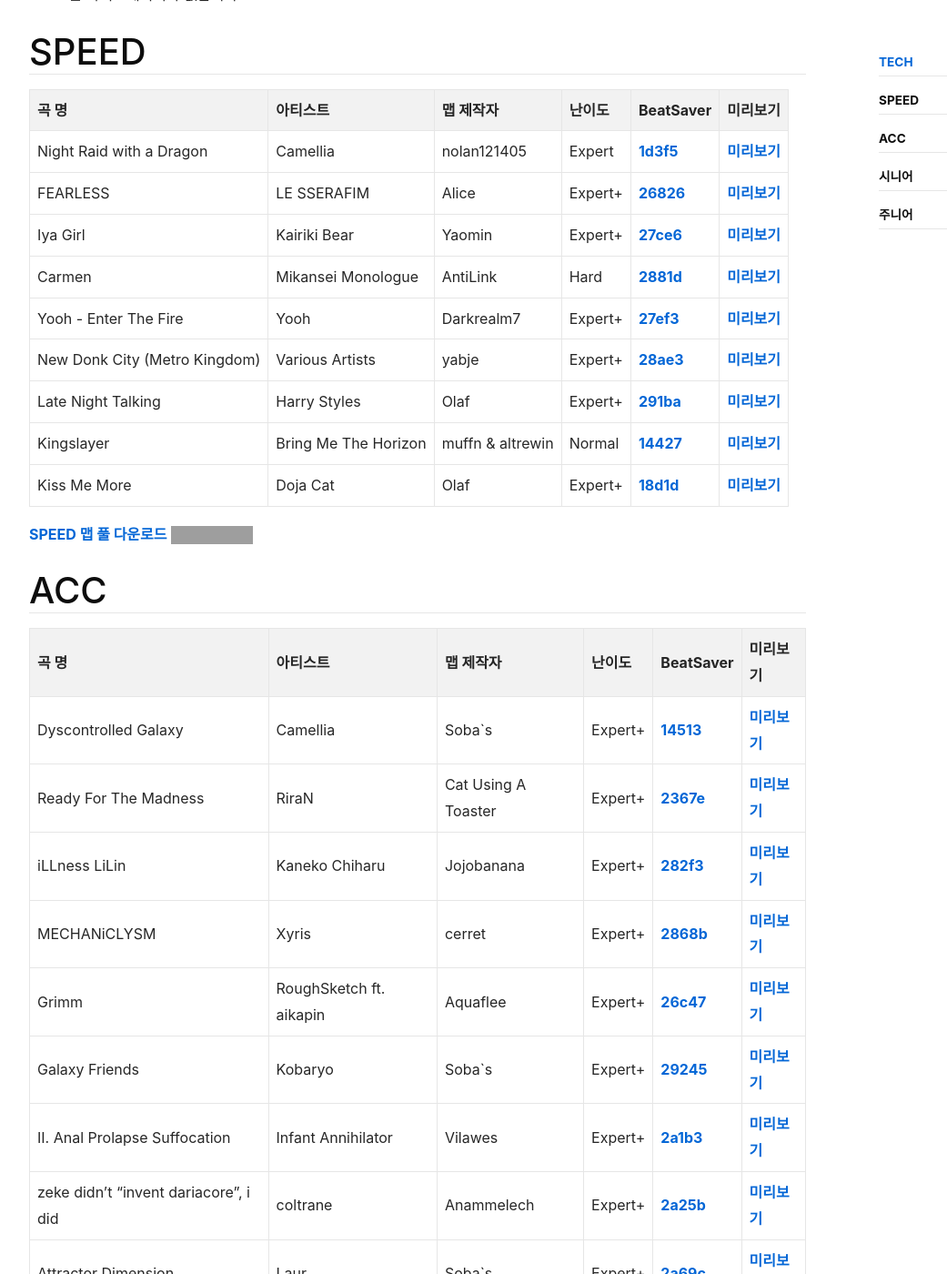
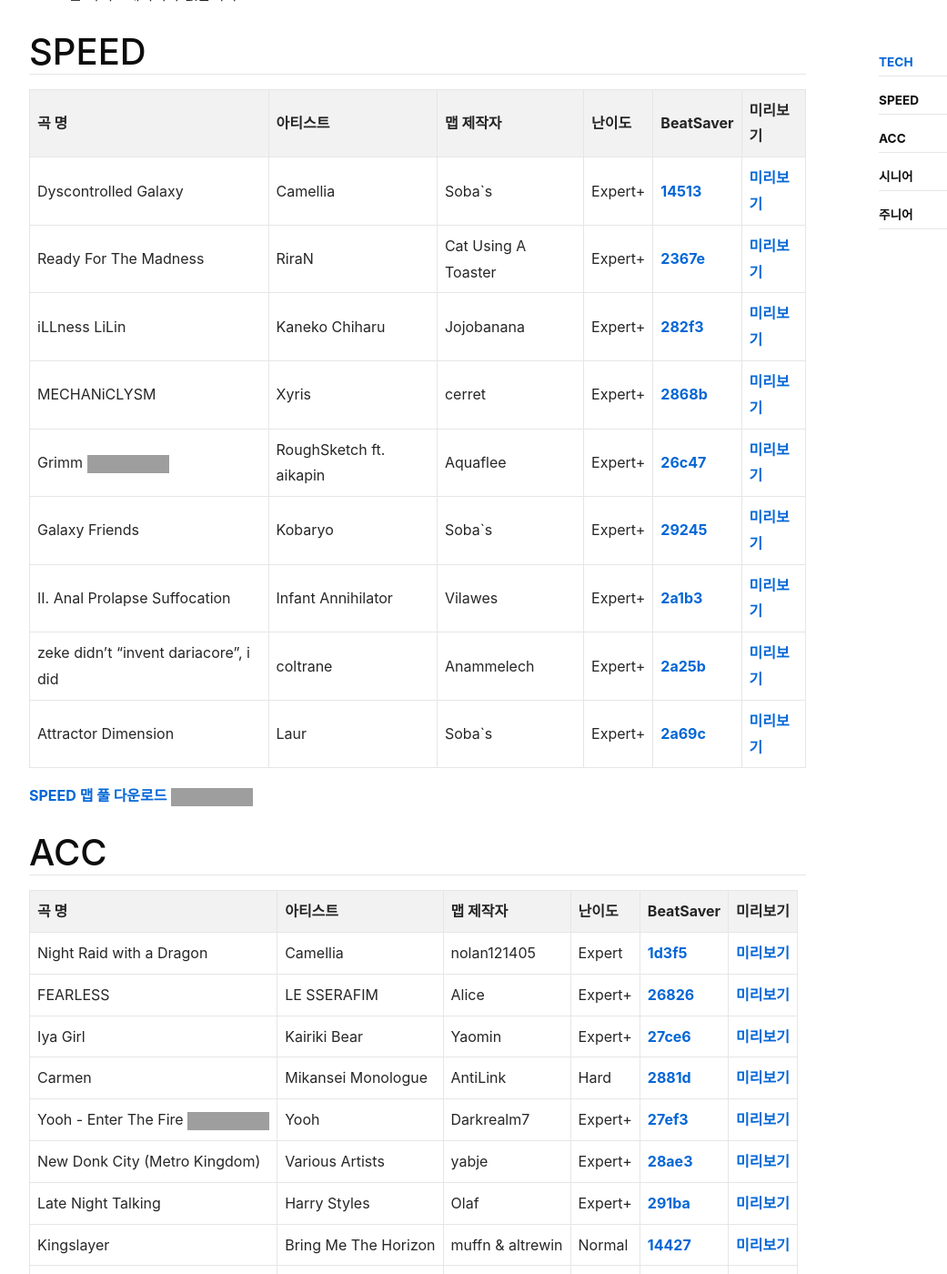
Before and after one commit to BSCKorea/bsckorea.github.io, a Jekyll site: the page built from _posts/kbl_3/2022-10-30-KBL3-Final-Map-pool.md, in a window 1280 px wide and 1400 px high, scrolled down 861 px. Shown: the whole window at 91% size, without its empty margins (71-1112 px from the left). Built offline with Jekyll 4.4.1, drawn with Linux system fonts in a browser that asks for light colours; some web fonts are replaced; some of the changed lines change nothing that is shown; some of the changed text lies outside the part shown; grey boxes are pictures that could not be loaded.

Commit message:
fix: exchanged speed and acc pool

```diff
--- a/_posts/kbl_3/2022-10-30-KBL3-Final-Map-pool.md
+++ b/_posts/kbl_3/2022-10-30-KBL3-Final-Map-pool.md
@@ -23,49 +23,49 @@
 
 # SPEED
 
-| 곡 명                         | 아티스트             | 맵 제작자        | 난이도  | BeatSaver                                 | 미리보기                                                  |
-| :---------------------------- | :------------------- | :--------------- | :------ | :---------------------------------------- | :-------------------------------------------------------- |
-| Night Raid with a Dragon      | Camellia             | nolan121405      | Expert  | [1d3f5](https://beatsaver.com/maps/1d3f5) | [미리보기](https://skystudioapps.com/bs-viewer/?id=1d3f5) |
-| FEARLESS                      | LE SSERAFIM          | Alice            | Expert+ | [26826](https://beatsaver.com/maps/26826) | [미리보기](https://skystudioapps.com/bs-viewer/?id=26826) |
-| Iya Girl                      | Kairiki Bear         | Yaomin           | Expert+ | [27ce6](https://beatsaver.com/maps/27ce6) | [미리보기](https://skystudioapps.com/bs-viewer/?id=27ce6) |
-| Carmen                        | Mikansei Monologue   | AntiLink         | Hard    | [2881d](https://beatsaver.com/maps/2881d) | [미리보기](https://skystudioapps.com/bs-viewer/?id=2881d) |
-| Yooh - Enter The Fire         | Yooh                 | Darkrealm7       | Expert+ | [27ef3](https://beatsaver.com/maps/27ef3) | [미리보기](https://skystudioapps.com/bs-viewer/?id=27ef3) |
-| New Donk City (Metro Kingdom) | Various Artists      | yabje            | Expert+ | [28ae3](https://beatsaver.com/maps/28ae3) | [미리보기](https://skystudioapps.com/bs-viewer/?id=28ae3) |
-| Late Night Talking            | Harry Styles         | Olaf             | Expert+ | [291ba](https://beatsaver.com/maps/291ba) | [미리보기](https://skystudioapps.com/bs-viewer/?id=291ba) |
-| Kingslayer                    | Bring Me The Horizon | muffn & altrewin | Normal  | [14427](https://beatsaver.com/maps/14427) | [미리보기](https://skystudioapps.com/bs-viewer/?id=14427) |
-| Kiss Me More                  | Doja Cat             | Olaf             | Expert+ | [18d1d](https://beatsaver.com/maps/18d1d) | [미리보기](https://skystudioapps.com/bs-viewer/?id=18d1d) |
+| 곡 명                                                             | 아티스트                | 맵 제작자           | 난이도  | BeatSaver                                 | 미리보기                                                  |
+| :---------------------------------------------------------------- | :---------------------- | :------------------ | :------ | :---------------------------------------- | :-------------------------------------------------------- |
+| Dyscontrolled Galaxy                                              | Camellia                | Soba`s              | Expert+ | [14513](https://beatsaver.com/maps/14513) | [미리보기](https://skystudioapps.com/bs-viewer/?id=14513) |
+| Ready For The Madness                                             | RiraN                   | Cat Using A Toaster | Expert+ | [2367e](https://beatsaver.com/maps/2367e) | [미리보기](https://skystudioapps.com/bs-viewer/?id=2367e) |
+| iLLness LiLin                                                     | Kaneko Chiharu          | Jojobanana          | Expert+ | [282f3](https://beatsaver.com/maps/282f3) | [미리보기](https://skystudioapps.com/bs-viewer/?id=282f3) |
+| MECHANiCLYSM                                                      | Xyris                   | cerret              | Expert+ | [2868b](https://beatsaver.com/maps/2868b) | [미리보기](https://skystudioapps.com/bs-viewer/?id=2868b) |
+| Grimm ![Tiebreaker](https://img.shields.io/badge/-Tiebreaker-red) | RoughSketch ft. aikapin | Aquaflee            | Expert+ | [26c47](https://beatsaver.com/maps/26c47) | [미리보기](https://skystudioapps.com/bs-viewer/?id=26c47) |
+| Galaxy Friends                                                    | Kobaryo                 | Soba`s              | Expert+ | [29245](https://beatsaver.com/maps/29245) | [미리보기](https://skystudioapps.com/bs-viewer/?id=29245) |
+| II. Anal Prolapse Suffocation                                     | Infant Annihilator      | Vilawes             | Expert+ | [2a1b3](https://beatsaver.com/maps/2a1b3) | [미리보기](https://skystudioapps.com/bs-viewer/?id=2a1b3) |
+| zeke didn't "invent dariacore", i did                             | coltrane                | Anammelech          | Expert+ | [2a25b](https://beatsaver.com/maps/2a25b) | [미리보기](https://skystudioapps.com/bs-viewer/?id=2a25b) |
+| Attractor Dimension                                               | Laur                    | Soba`s              | Expert+ | [2a69c](https://beatsaver.com/maps/2a69c) | [미리보기](https://skystudioapps.com/bs-viewer/?id=2a69c) |
 
 <a href="/playlist/kbsl3_speed_final.json" download>SPEED 맵 풀 다운로드</a> [![바로 설치](https://img.shields.io/badge/-%EB%B0%94%EB%A1%9C%20%EC%84%A4%EC%B9%98-blue)](bsplaylist://playlist/https://bsckorea.github.io/playlist/kbsl3_speed_final.json)
 
 # ACC
 
-| 곡 명                                 | 아티스트                | 맵 제작자           | 난이도  | BeatSaver                                 | 미리보기                                                  |
-| :------------------------------------ | :---------------------- | :------------------ | :------ | :---------------------------------------- | :-------------------------------------------------------- |
-| Dyscontrolled Galaxy                  | Camellia                | Soba`s              | Expert+ | [14513](https://beatsaver.com/maps/14513) | [미리보기](https://skystudioapps.com/bs-viewer/?id=14513) |
-| Ready For The Madness                 | RiraN                   | Cat Using A Toaster | Expert+ | [2367e](https://beatsaver.com/maps/2367e) | [미리보기](https://skystudioapps.com/bs-viewer/?id=2367e) |
-| iLLness LiLin                         | Kaneko Chiharu          | Jojobanana          | Expert+ | [282f3](https://beatsaver.com/maps/282f3) | [미리보기](https://skystudioapps.com/bs-viewer/?id=282f3) |
-| MECHANiCLYSM                          | Xyris                   | cerret              | Expert+ | [2868b](https://beatsaver.com/maps/2868b) | [미리보기](https://skystudioapps.com/bs-viewer/?id=2868b) |
-| Grimm                                 | RoughSketch ft. aikapin | Aquaflee            | Expert+ | [26c47](https://beatsaver.com/maps/26c47) | [미리보기](https://skystudioapps.com/bs-viewer/?id=26c47) |
-| Galaxy Friends                        | Kobaryo                 | Soba`s              | Expert+ | [29245](https://beatsaver.com/maps/29245) | [미리보기](https://skystudioapps.com/bs-viewer/?id=29245) |
-| II. Anal Prolapse Suffocation         | Infant Annihilator      | Vilawes             | Expert+ | [2a1b3](https://beatsaver.com/maps/2a1b3) | [미리보기](https://skystudioapps.com/bs-viewer/?id=2a1b3) |
-| zeke didn't "invent dariacore", i did | coltrane                | Anammelech          | Expert+ | [2a25b](https://beatsaver.com/maps/2a25b) | [미리보기](https://skystudioapps.com/bs-viewer/?id=2a25b) |
-| Attractor Dimension                   | Laur                    | Soba`s              | Expert+ | [2a69c](https://beatsaver.com/maps/2a69c) | [미리보기](https://skystudioapps.com/bs-viewer/?id=2a69c) |
+| 곡 명                                                                             | 아티스트             | 맵 제작자        | 난이도  | BeatSaver                                 | 미리보기                                                  |
+| :-------------------------------------------------------------------------------- | :------------------- | :--------------- | :------ | :---------------------------------------- | :-------------------------------------------------------- |
+| Night Raid with a Dragon                                                          | Camellia             | nolan121405      | Expert  | [1d3f5](https://beatsaver.com/maps/1d3f5) | [미리보기](https://skystudioapps.com/bs-viewer/?id=1d3f5) |
+| FEARLESS                                                                          | LE SSERAFIM          | Alice            | Expert+ | [26826](https://beatsaver.com/maps/26826) | [미리보기](https://skystudioapps.com/bs-viewer/?id=26826) |
+| Iya Girl                                                                          | Kairiki Bear         | Yaomin           | Expert+ | [27ce6](https://beatsaver.com/maps/27ce6) | [미리보기](https://skystudioapps.com/bs-viewer/?id=27ce6) |
+| Carmen                                                                            | Mikansei Monologue   | AntiLink         | Hard    | [2881d](https://beatsaver.com/maps/2881d) | [미리보기](https://skystudioapps.com/bs-viewer/?id=2881d) |
+| Yooh - Enter The Fire ![Tiebreaker](https://img.shields.io/badge/-Tiebreaker-red) | Yooh                 | Darkrealm7       | Expert+ | [27ef3](https://beatsaver.com/maps/27ef3) | [미리보기](https://skystudioapps.com/bs-viewer/?id=27ef3) |
+| New Donk City (Metro Kingdom)                                                     | Various Artists      | yabje            | Expert+ | [28ae3](https://beatsaver.com/maps/28ae3) | [미리보기](https://skystudioapps.com/bs-viewer/?id=28ae3) |
+| Late Night Talking                                                                | Harry Styles         | Olaf             | Expert+ | [291ba](https://beatsaver.com/maps/291ba) | [미리보기](https://skystudioapps.com/bs-viewer/?id=291ba) |
+| Kingslayer                                                                        | Bring Me The Horizon | muffn & altrewin | Normal  | [14427](https://beatsaver.com/maps/14427) | [미리보기](https://skystudioapps.com/bs-viewer/?id=14427) |
+| Kiss Me More                                                                      | Doja Cat             | Olaf             | Expert+ | [18d1d](https://beatsaver.com/maps/18d1d) | [미리보기](https://skystudioapps.com/bs-viewer/?id=18d1d) |
 
 <a href="/playlist/kbsl3_acc_final.json" download>ACC 맵 풀 다운로드</a> [![바로 설치](https://img.shields.io/badge/-%EB%B0%94%EB%A1%9C%20%EC%84%A4%EC%B9%98-blue)](bsplaylist://playlist/https://bsckorea.github.io/playlist/kbsl3_acc_final.json)
 
 # 시니어
 
-| 곡 명              | 아티스트     | 맵 제작자                    | 난이도  | BeatSaver                                 | 미리보기                                                  |
-| :----------------- | :----------- | :--------------------------- | :------ | :---------------------------------------- | :-------------------------------------------------------- |
-| Android Girl       | DECO\*27     | Danrabomb                    | Expert+ | [25bd0](https://beatsaver.com/maps/25bd0) | [미리보기](https://skystudioapps.com/bs-viewer/?id=25bd0) |
-| WAO!!              | Hakui Koyori | Alice                        | Expert+ | [26d33](https://beatsaver.com/maps/26d33) | [미리보기](https://skystudioapps.com/bs-viewer/?id=26d33) |
-| Garakuta Doll Play | t+pazolite   | RJB                          | Expert+ | [27309](https://beatsaver.com/maps/27309) | [미리보기](https://skystudioapps.com/bs-viewer/?id=27309) |
-| Miracle            | Andora       | Joetastic                    | Expert+ | [27c90](https://beatsaver.com/maps/27c90) | [미리보기](https://skystudioapps.com/bs-viewer/?id=27c90) |
-| Chocolate Lily     | Kobaryo      | Rogdude                      | Expert  | [ba40](https://beatsaver.com/maps/ba40)   | [미리보기](https://skystudioapps.com/bs-viewer/?id=ba40)  |
-| monochrome dream   | t+pazolite   | CMP1111                      | Expert  | [28869](https://beatsaver.com/maps/28869) | [미리보기](https://skystudioapps.com/bs-viewer/?id=28869) |
-| Clip it Bro        | P\*Light     | Timbo & abcbadq              | Expert  | [202d2](https://beatsaver.com/maps/202d2) | [미리보기](https://skystudioapps.com/bs-viewer/?id=202d2) |
-| YURUSHITE          | t+pazolite   | ptotpa, Astrella, & miitchel | Expert  | [25671](https://beatsaver.com/maps/25671) | [미리보기](https://skystudioapps.com/bs-viewer/?id=25671) |
-| When I use it      | Buster Nalmi | Astrella & Timbo             | Normal  | [27bae](https://beatsaver.com/maps/27bae) | [미리보기](https://skystudioapps.com/bs-viewer/?id=27bae) |
+| 곡 명                                                                      | 아티스트     | 맵 제작자                    | 난이도  | BeatSaver                                 | 미리보기                                                  |
+| :------------------------------------------------------------------------- | :----------- | :--------------------------- | :------ | :---------------------------------------- | :-------------------------------------------------------- |
+| Android Girl                                                               | DECO\*27     | Danrabomb                    | Expert+ | [25bd0](https://beatsaver.com/maps/25bd0) | [미리보기](https://skystudioapps.com/bs-viewer/?id=25bd0) |
+| WAO!!                                                                      | Hakui Koyori | Alice                        | Expert+ | [26d33](https://beatsaver.com/maps/26d33) | [미리보기](https://skystudioapps.com/bs-viewer/?id=26d33) |
+| Garakuta Doll Play                                                         | t+pazolite   | RJB                          | Expert+ | [27309](https://beatsaver.com/maps/27309) | [미리보기](https://skystudioapps.com/bs-viewer/?id=27309) |
+| Miracle                                                                    | Andora       | Joetastic                    | Expert+ | [27c90](https://beatsaver.com/maps/27c90) | [미리보기](https://skystudioapps.com/bs-viewer/?id=27c90) |
+| Chocolate Lily ![Tiebreaker](https://img.shields.io/badge/-Tiebreaker-red) | Kobaryo      | Rogdude                      | Expert  | [ba40](https://beatsaver.com/maps/ba40)   | [미리보기](https://skystudioapps.com/bs-viewer/?id=ba40)  |
+| monochrome dream                                                           | t+pazolite   | CMP1111                      | Expert  | [28869](https://beatsaver.com/maps/28869) | [미리보기](https://skystudioapps.com/bs-viewer/?id=28869) |
+| Clip it Bro                                                                | P\*Light     | Timbo & abcbadq              | Expert  | [202d2](https://beatsaver.com/maps/202d2) | [미리보기](https://skystudioapps.com/bs-viewer/?id=202d2) |
+| YURUSHITE                                                                  | t+pazolite   | ptotpa, Astrella, & miitchel | Expert  | [25671](https://beatsaver.com/maps/25671) | [미리보기](https://skystudioapps.com/bs-viewer/?id=25671) |
+| When I use it                                                              | Buster Nalmi | Astrella & Timbo             | Normal  | [27bae](https://beatsaver.com/maps/27bae) | [미리보기](https://skystudioapps.com/bs-viewer/?id=27bae) |
 
 <a href="/playlist/kbsl3_senior_final.json" download>시니어 맵 풀 다운로드</a> [![바로 설치](https://img.shields.io/badge/-%EB%B0%94%EB%A1%9C%20%EC%84%A4%EC%B9%98-blue)](bsplaylist://playlist/https://bsckorea.github.io/playlist/kbsl3_senior_final.json)
 
@@ -83,3 +83,5 @@
 | Luigi's Mansion  | Pegboard Nerds | Rayman9515                        | Expert | [c209](https://beatsaver.com/maps/c209)   | [미리보기](https://skystudioapps.com/bs-viewer/?id=c209)  |
 
 <a href="/playlist/kbsl3_junior_round_3.json" download>주니어 맵 풀 다운로드</a> [![바로 설치](https://img.shields.io/badge/-%EB%B0%94%EB%A1%9C%20%EC%84%A4%EC%B9%98-blue)](bsplaylist://playlist/https://bsckorea.github.io/playlist/kbsl3_junior_round_3.json)
+
+주니어는 타이브레이커가 없습니다.
```
